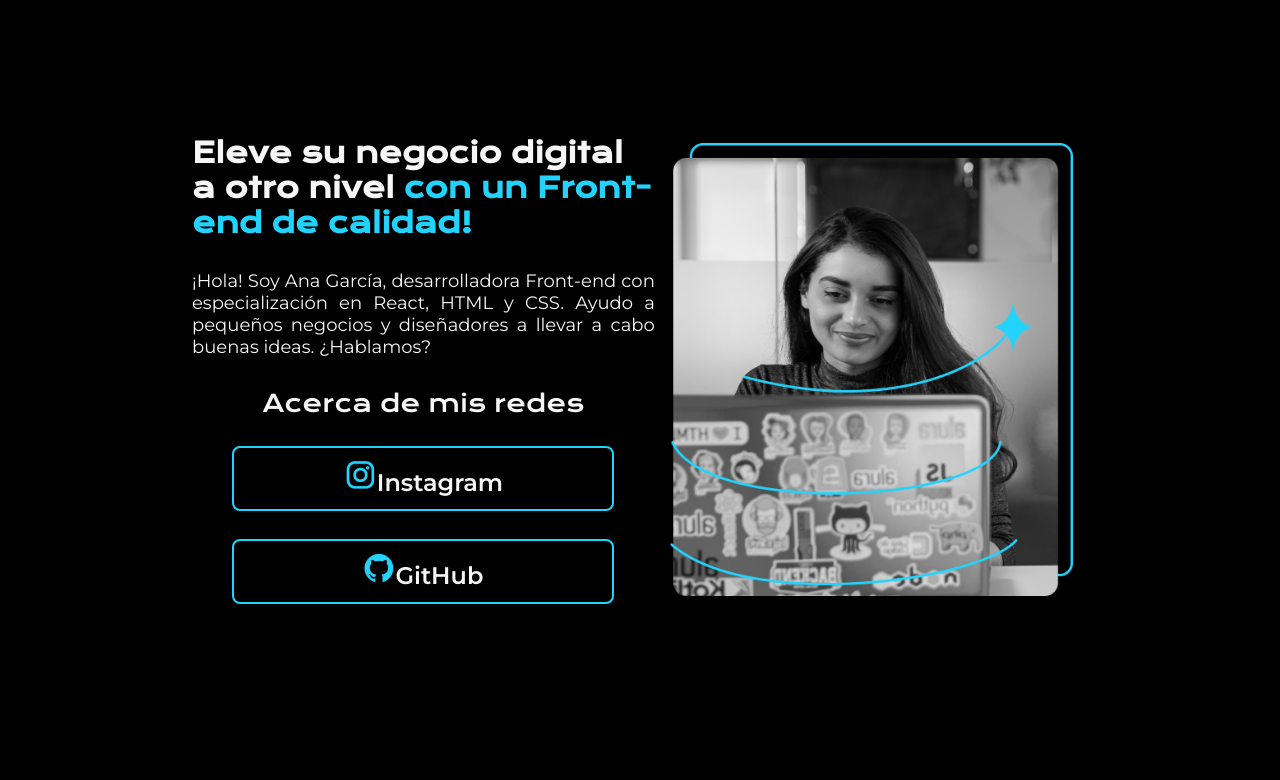
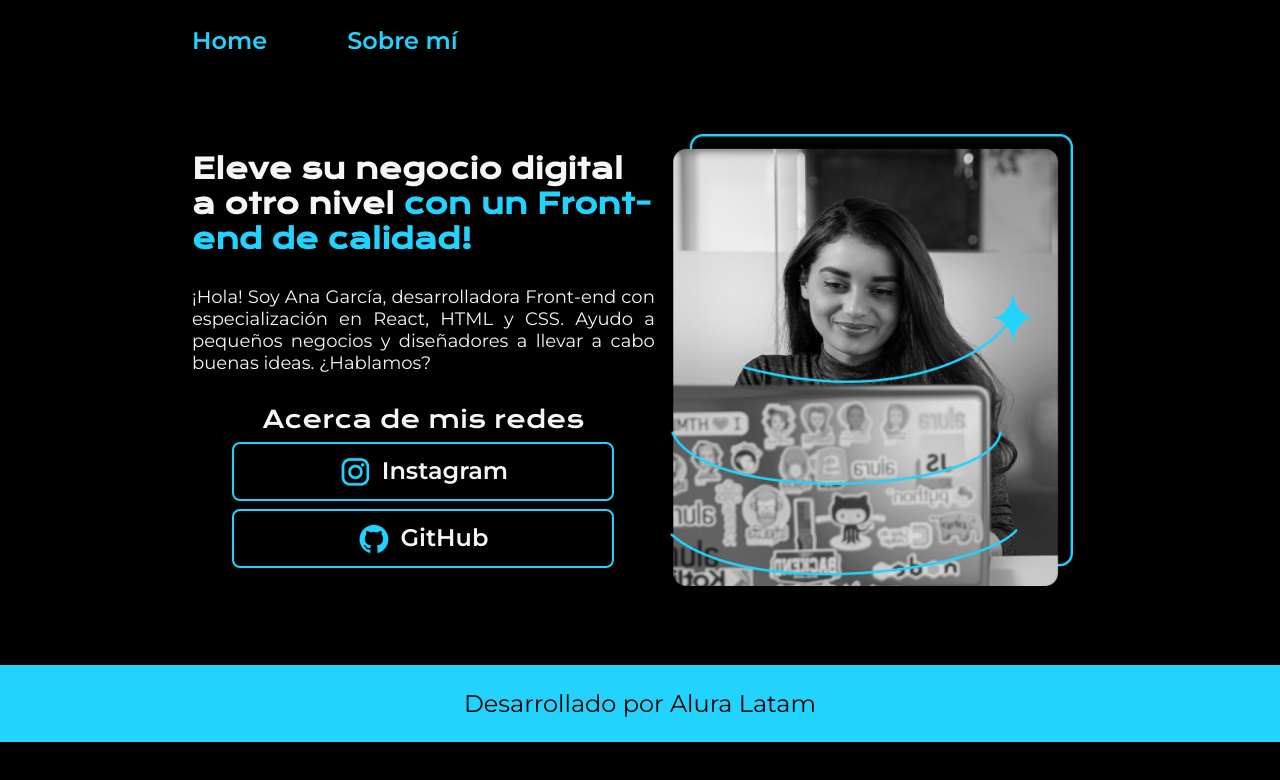
Before and after one commit to ivandiaz94ing/html-css-alura, a plain HTML site: page index.html in a window 1280 px wide. Drawn offline with nearby package versions, Linux system fonts and the light colour scheme.

Commit message:
end course number three

```diff
--- a/index.html
+++ b/index.html
@@ -4,12 +4,16 @@
 <head>
     <meta charset="UTF-8">
     <meta name="viewport" content="width=device-width, initial-scale=1.0">
-    <link rel="stylesheet" href="style.css">
+    <link rel="stylesheet" href="styles/main.css">
     <title>Portafolio</title>
 </head>
 
 <body>
-    <header>
+    <header class="header">
+        <nav class="header__menu">
+            <a class="header__menu__link" href="index.html">Home</a>
+            <a class="header__menu__link" href="abaut.html">Sobre mí</a>
+        </nav>
     </header>
 
     <main class="presentation">
@@ -21,28 +25,35 @@
                 <strong class="title-resalt">con un Front-end de calidad!</strong>
             </h1>
 
-            <p class="presentation__content__parrafo">¡Hola! Soy Ana García, desarrolladora Front-end con especialización en React,
+            <p class="presentation__content__parrafo">¡Hola! Soy Ana García, desarrolladora Front-end con
+                especialización en React,
                 HTML y CSS. Ayudo a pequeños negocios y diseñadores a llevar a cabo buenas ideas.
                 ¿Hablamos?
             </p>
 
             <div class="presentation__enlaces">
                 <h2 class="presentation__enlaces__subtitle">Acerca de mis redes</h2>
+
                 <a class="presentation__enlaces__link" href="https://www.instagram.com/" target="_blank">
                     <img src="./assets/instagram.png">Instagram</a>
+
                 <a class="presentation__enlaces__link" href="https://github.com/" target="_blank">
                     <img src="./assets/github.png" alt="icono de GitHub">GitHub</a>
+
+                <!-- <a class="presentation__enlaces__link" href="https://linkedin.com/" target="_blank">
+                    <img src="./assets/linkedin.png" alt="icono de Linkedin">Linkedin</a> -->
+
             </div>
-
-
         </section>
 
-            <img class="img__perfil" src="./assets/Imagen.png" alt="Foto de ANA MARIA">
+        <img class="img__perfil" src="./assets/Imagen.png" alt="Foto de ANA MARIA">
 
 
     </main>
 
-    <footer></footer>
+    <footer class="footer">
+        <p>Desarrollado por Alura Latam</p>
+    </footer>
 
 </body>
 
--- a/style.css
+++ b/styles/main.css
@@ -1,5 +1,19 @@
 @import url('https://fonts.googleapis.com/css2?family=Krona+One&display=swap');
 @import url('https://fonts.googleapis.com/css2?family=Montserrat:ital,wght@0,100..900;1,100..900&display=swap');
+
+
+:root{
+    --color-primario: #000000;
+    --color-secundario: #F6F6F6;
+    --color-terceario: #22D4FD;
+    --color-hover: #272727;
+
+    --fuente-montserrat: 'Montserrat', sans-serif;
+    --fuente-krona: 'Krona One', sans-serif;;
+
+
+
+}
 
 *{
     padding: 0;
@@ -8,19 +22,38 @@
 }
 
 body{
-    background-color: #000000;
-    color: #f6f6f6;
-    height: 100vh;
+    background-color: var(--color-primario);
+    color: var(--color-secundario);
     box-sizing: border-box;
+}
+
+.header{
+    padding: 2% 0% 0% 15%;
+}
+
+.header__menu{
+    font-family: "Montserrat", sans-serif;
+    font-size: 24px;
+    font-weight: 600;
+
+    display: flex;
+    gap: 80px;
+}
+
+.header__menu__link{
+    text-decoration: none;
+    color: var(--color-terceario);
+
+
 }
 
 
 .title-resalt{
-    color: #22D4FD;
+    color: var(--color-terceario);
 }
 
 .presentation{
-    margin: 10% 15%;
+    padding: 5% 15%;
     display: flex;
     align-items: center;
     justify-content: space-between;
@@ -49,7 +82,7 @@ body{
     display: flex;
     flex-direction: column;
     align-items: center;
-    gap: 28px;
+    gap: 8px;
 }
 
 .presentation__enlaces__subtitle{
@@ -67,8 +100,15 @@ body{
     font-size: 24px;
     font-weight: 600;
     text-decoration: none;
-    color: #F6F6F6;
-    border: 2px solid #22D4FD;
+    color: var(--color-secundario);
+    border: 2px solid var(--color-terceario);
+    display: flex;
+    justify-content: center;
+    gap: 10px;
+}
+
+.presentation__enlaces__link:hover{
+    background-color: var(--color-hover);
 }
 
 
@@ -76,3 +116,13 @@ body{
     width: 45%;
     margin: 15px;
 }
+
+.footer{
+    background-color: var(--color-terceario);
+    padding: 24px;
+    color: var(--color-primario);
+    text-align: center;
+    font-family: "Montserrat", sans-serif;
+    font-size: 24px;
+    font-weight: 400;
+}
```
Also changed, not shown: abaut.html (added, +30 -0 lines).
